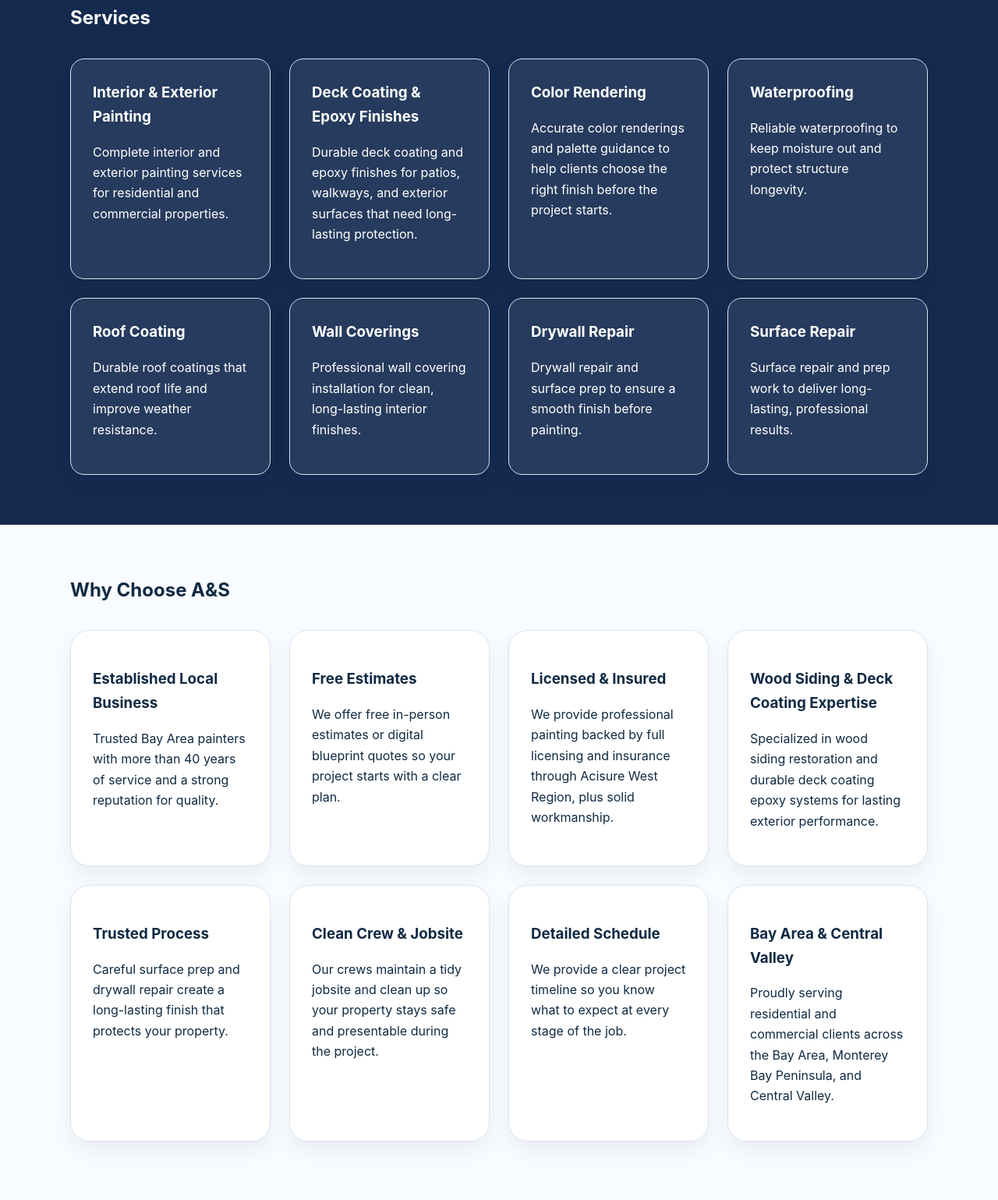
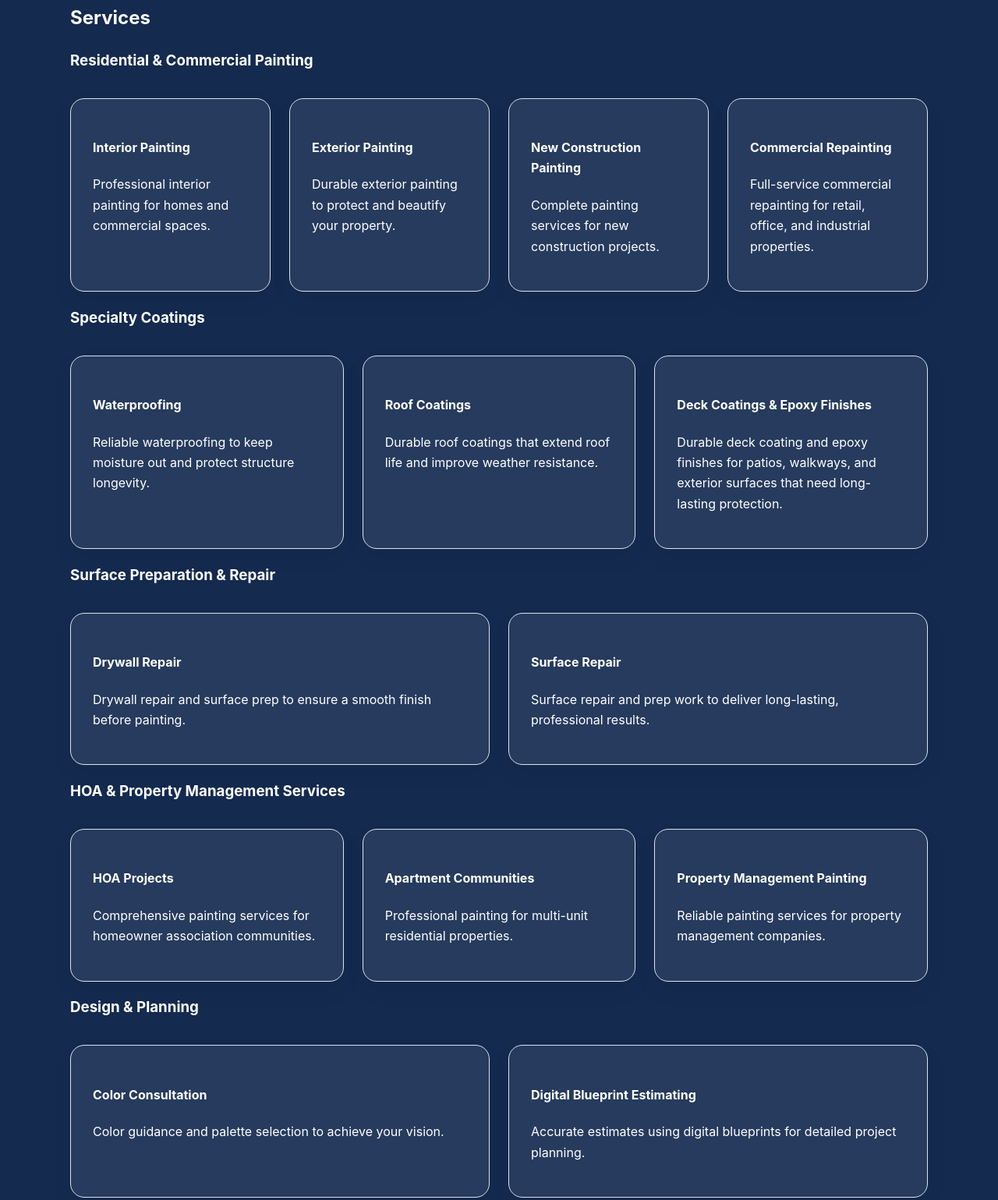
Before and after one commit to kikidevs2/A-SWebsite, a plain HTML site: page index.html in a window 1280 px wide. Shown: the part 1467-3006 px from the top of the page at 78% size. Drawn offline with nearby package versions, Linux system fonts and the light colour scheme.

Commit message:
Refactor add function to accept parameters

```diff
--- a/index.html
+++ b/index.html
@@ -109,38 +109,80 @@
     <section id="services" class="section-dark">
       <div class="container">
         <h2>Services</h2>
+
+        <h3>Residential & Commercial Painting</h3>
         <div class="services-grid">
           <article>
-            <h3>Interior & Exterior Painting</h3>
-            <p>Complete interior and exterior painting services for residential and commercial properties.</p>
+            <h4>Interior Painting</h4>
+            <p>Professional interior painting for homes and commercial spaces.</p>
           </article>
           <article>
-            <h3>Deck Coating & Epoxy Finishes</h3>
-            <p>Durable deck coating and epoxy finishes for patios, walkways, and exterior surfaces that need long-lasting protection.</p>
+            <h4>Exterior Painting</h4>
+            <p>Durable exterior painting to protect and beautify your property.</p>
           </article>
           <article>
-            <h3>Color Rendering</h3>
-            <p>Accurate color renderings and palette guidance to help clients choose the right finish before the project starts.</p>
+            <h4>New Construction Painting</h4>
+            <p>Complete painting services for new construction projects.</p>
           </article>
           <article>
-            <h3>Waterproofing</h3>
+            <h4>Commercial Repainting</h4>
+            <p>Full-service commercial repainting for retail, office, and industrial properties.</p>
+          </article>
+        </div>
+
+        <h3>Specialty Coatings</h3>
+        <div class="services-grid">
+          <article>
+            <h4>Waterproofing</h4>
             <p>Reliable waterproofing to keep moisture out and protect structure longevity.</p>
           </article>
           <article>
-            <h3>Roof Coating</h3>
+            <h4>Roof Coatings</h4>
             <p>Durable roof coatings that extend roof life and improve weather resistance.</p>
           </article>
           <article>
-            <h3>Wall Coverings</h3>
-            <p>Professional wall covering installation for clean, long-lasting interior finishes.</p>
+            <h4>Deck Coatings & Epoxy Finishes</h4>
+            <p>Durable deck coating and epoxy finishes for patios, walkways, and exterior surfaces that need long-lasting protection.</p>
           </article>
+        </div>
+
+        <h3>Surface Preparation & Repair</h3>
+        <div class="services-grid">
           <article>
-            <h3>Drywall Repair</h3>
+            <h4>Drywall Repair</h4>
             <p>Drywall repair and surface prep to ensure a smooth finish before painting.</p>
           </article>
           <article>
-            <h3>Surface Repair</h3>
+            <h4>Surface Repair</h4>
             <p>Surface repair and prep work to deliver long-lasting, professional results.</p>
+          </article>
+        </div>
+
+        <h3>HOA & Property Management Services</h3>
+        <div class="services-grid">
+          <article>
+            <h4>HOA Projects</h4>
+            <p>Comprehensive painting services for homeowner association communities.</p>
+          </article>
+          <article>
+            <h4>Apartment Communities</h4>
+            <p>Professional painting for multi-unit residential properties.</p>
+          </article>
+          <article>
+            <h4>Property Management Painting</h4>
+            <p>Reliable painting services for property management companies.</p>
+          </article>
+        </div>
+
+        <h3>Design & Planning</h3>
+        <div class="services-grid">
+          <article>
+            <h4>Color Consultation</h4>
+            <p>Color guidance and palette selection to achieve your vision.</p>
+          </article>
+          <article>
+            <h4>Digital Blueprint Estimating</h4>
+            <p>Accurate estimates using digital blueprints for detailed project planning.</p>
           </article>
         </div>
       </div>
```
